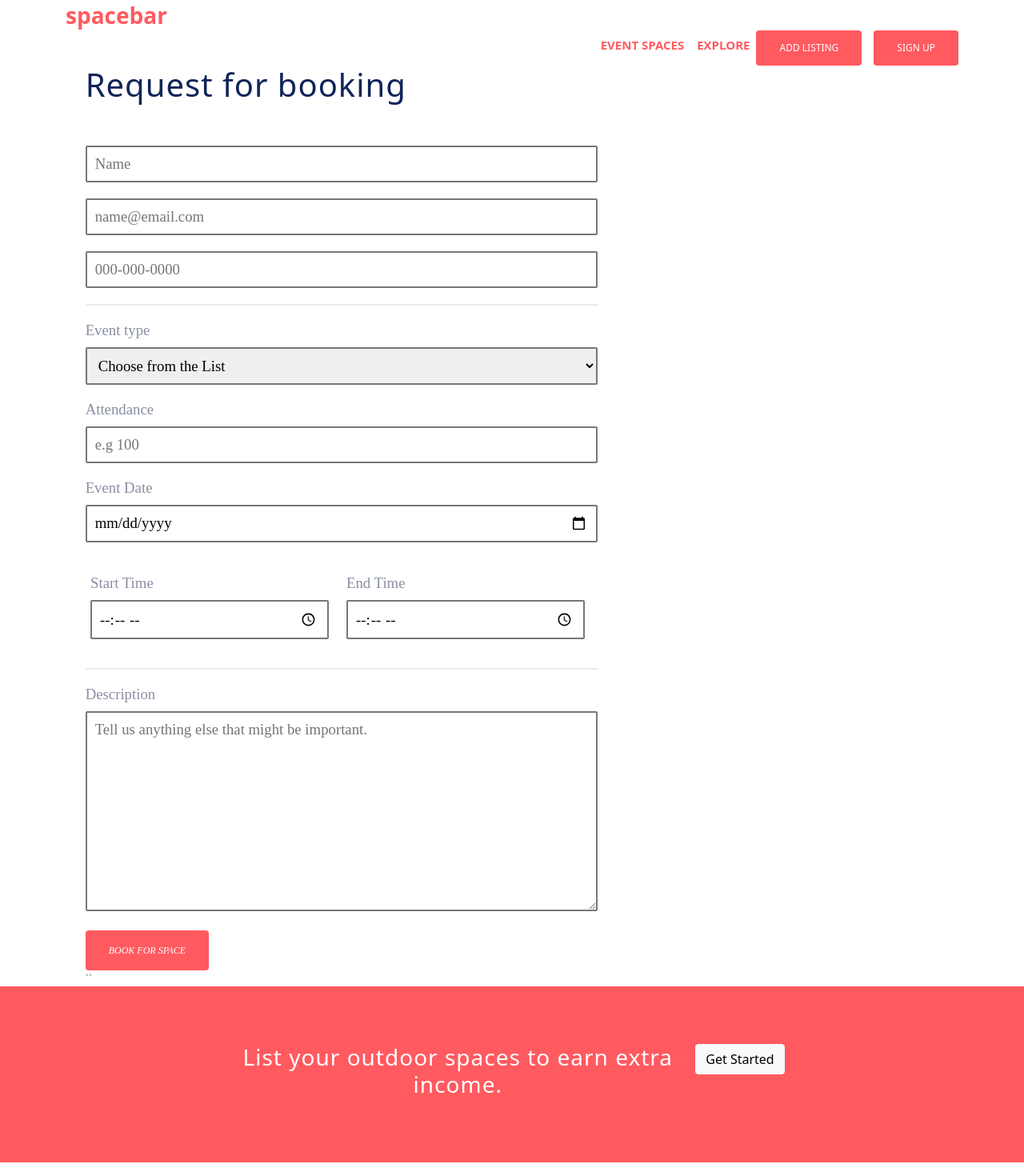
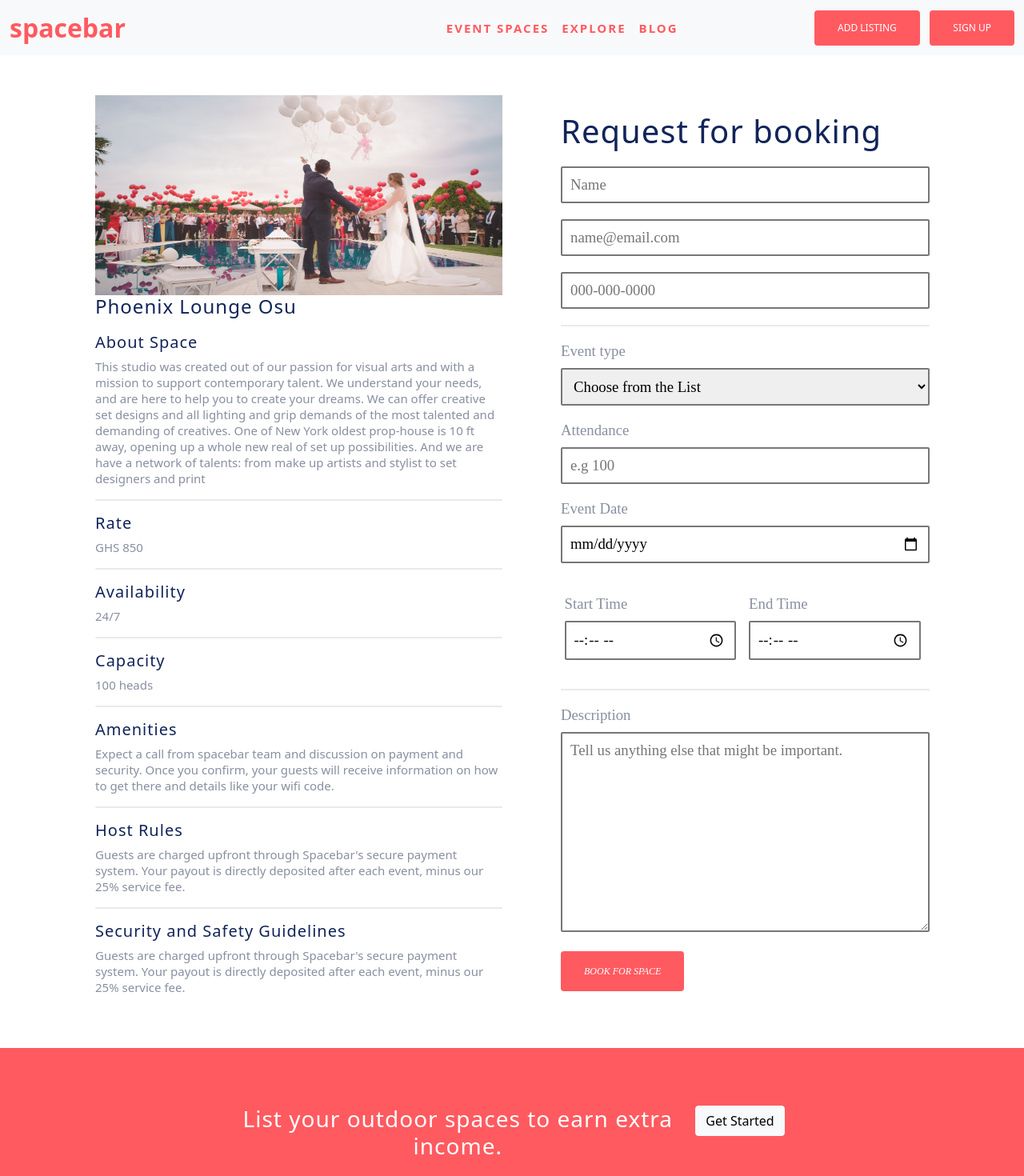
Before and after one commit to Setsofia-lab/spacebar, a React (Create React App) app: page /booking in a window 1280 px wide. Shown: the top 1470 px of the page at 80% size. Built offline with nearby package versions, Linux system fonts and the light colour scheme.

Commit message:
Navbar edits

```diff
--- a/src/components/Navbar.js
+++ b/src/components/Navbar.js
@@ -1,71 +1,43 @@
 import React from "react";
 import { useNavigate } from "react-router-dom";
+
 
 const Navbar = () => {
   const navigate = useNavigate();
   return (
-    <nav className=" navbar-fixed-top navbar-expand-lg">
-      <div className="container">
+    <div className="navbar navbar-expand-lg navbar-light bg-light">
+      <div className="container-fluid">
         <a
-          className="navbar-brand logo-text"
+          className="navbar-brand"
           href="#"
-          style={{ color: "#ff5a60", fontWeight: "700" }}
+          style={{ color: "#ff5a60", fontWeight: "700" , fontSize:"32px" }}
         >
           spacebar
         </a>
-        <div className="collapse navbar-collapse" id="navbarSupportedContent">
-          <ul className="navbar-nav ms-auto mb-2 mb-lg-0">
-            {/* <li className="nav-item">
-              <a
-                className="nav-link"
-                href="#home"
-                style={{ color: "#ff5a60", fontWeight: "bold" }}
-              >
-                HOME
-              </a>
-            </li> */}
+
+        <div className="collapse navbar-collapse" id="navbarSupportedContent" style={{paddingLeft:"30%"}}>
+          <ul className="navbar-nav me-auto mb-2 mb-lg-0">
             <li className="nav-item">
-              <a
-                className="nav-link pointer"
-                onClick={() => {
-                  navigate("spaces");
-                }}
-                style={{
-                  color: "#ff5a60",
-                  fontWeight: "bold",
-                }}
-              >
+              <a className="nav-link active" aria-current="page" href="#space">
                 EVENT SPACES
               </a>
             </li>
-            {/* <li className="nav-item">
-              <a
-                className="nav-link"
-                href="#services"
-                style={{ color: "#ff5a60", fontWeight: "bold" }}
-              >
-                OUR SERVICES
-              </a>
-            </li> */}
             <li className="nav-item">
               <a
-                className="nav-link"
+                className="nav-link active"
+                aria-current="page"
                 href="#explore"
-                style={{ color: "#ff5a60", fontWeight: "bold" }}
               >
                 EXPLORE
               </a>
             </li>
-            {/* <li className="nav-item">
-              <a
-                className="nav-link"
-                href="#contact"
-                style={{ color: "#ff5a60", fontWeight: "bold" }}
-              >
-                CONTACT
+            <li className="nav-item">
+              <a className="nav-link active" aria-current="page" href="#footer">
+                BLOG
               </a>
-            </li> */}
-            <li className="nav-item" style={{paddingRight:"15px"}}>
+            </li>
+          </ul>
+          <div className="ButtonHolder">
             <a
               href="#listing"
               className="btn btn-brand"
@@ -81,12 +53,11 @@ const Navbar = () => {
             >
               Add listing
             </a>
-            </li>
-            <li className="nav-item">
+
             <a
               href="#listing"
               onClick={() => {
-                  navigate("booking");
+                navigate("space");
               }}
               className="btn btn-brand"
               style={{
@@ -101,12 +72,88 @@ const Navbar = () => {
             >
               Sign Up
             </a>
-            </li>
-          </ul>
           </div>
         </div>
-    </nav>
+      </div>
+    </div>
   );
 };
 
 export default Navbar;
+
+{
+  /* <div className=ame="HomePageNav">
+      <div className=ame="SpacebarHeaderLogo">
+        {" "}
+        <a
+          className=ame="navbar-brand logo-text"
+          href="#"
+          style={{ color: "#ff5a60", fontWeight: "700" }}
+        >
+          spacebar
+        </a>
+      </div>
+      <div className=ame="HeaderOption">
+      <a
+          className=ame="nav-link pointer"
+          onClick={() => {
+            navigate("space");
+          }}
+          style={{ color: "#ff5a60", fontWeight: "bold" }}
+        >
+          EVENT SPACES
+        </a>
+        <a
+          className=ame="nav-link pointer"
+          href="#explore"
+          style={{ color: "#ff5a60", fontWeight: "bold" }}
+        >
+          EXPLORE
+        </a>
+        <a
+          className=ame="nav-link pointer"
+          href="#"
+          style={{ color: "#ff5a60", fontWeight: "bold" }}
+        >
+          BLOG
+        </a>
+      </div>
+      <div className=ame="ButtonHolder">
+        <a
+          href="#listing"
+          className=ame="btn btn-brand"
+          style={{
+            backgroundColor: "#ff5a60",
+            color: "#fff",
+            fontWeight: "500",
+            fontSize: "12px",
+            textTransform: "uppercase",
+            padding: "12px 28px",
+            borderRadius: "30",
+          }}
+        >
+          Add listing
+        </a>
+
+
+        <a
+          href="#listing"
+          onClick={() => {
+            navigate("space");
+          }}
+          className=ame="btn btn-brand"
+          style={{
+            backgroundColor: "#ff5a60",
+            color: "#fff",
+            fontWeight: "500",
+            fontSize: "12px",
+            textTransform: "uppercase",
+            padding: "12px 28px",
+            borderRadius: "30",
+          }}
+        >
+          Sign Up
+        </a>
+      </div>
+    </div> */
+}
--- a/src/components/eventSpace.js
+++ b/src/components/eventSpace.js
@@ -1,23 +1,57 @@
 import React from "react";
 
-const EventSpace = ({
-  image,
-  price,
-  name,
-  location,
-  capacity,
-}) => {
+
+const EventSpace = ({ image, price, name, location, capacity }) => {
   return (
     <div className="col-lg-4 col-sm-6 p-4">
-      <div>
-        <img src={image} alt="" style={{borderRadius:"10px"}} />
-      </div>
-      <div className="d-flex ">
-        <p className="h6" style={{ fontStyle: "italic ", fontSize: "20px" , marginRight:"40px" }}>{name}</p> <p className="h6" style={{ fontStyle: "italic ", fontSize: "20px" }}>{location}</p>
-      </div>
-      <div className="d-flex ">
-      <p style={{ fontStyle: "bold", fontSize: "18px" , marginRight:"40px"}}>{price}</p> <hr></hr>
-      <p style={{ fontStyle: "italic ", fontSize: "18px" , marginRight:"40px"}}>{capacity}</p>
+      <div className=" e-card">
+        <div className="e-card-image">
+          <img src={image} alt="" style={{ borderRadius: "10px" }} />
+        </div>
+        <div className=" e-card-body">
+          {" "}
+          <h5>{name}</h5>
+          <div className="d-flex justify-content-between">
+            <div
+              className=" e-card-text"
+              style={{ fontSize: "18", marginRight: "50px" }}
+            >
+              <h6>{location}</h6>
+            </div>
+            <div className=" e-card-text">
+              <h6>rating</h6>
+            </div>
+          </div>
+          <div className="d-flex justify-content-between">
+            <div
+              className=" e-card-text"
+              style={{ fontStyle: "italic ", marginRight: "50px" }}
+            >
+              <h6>{price}</h6>
+            </div>
+            <div className=" e-card-text">
+              <h6>{capacity}</h6>
+            </div>
+          </div>
+          <button
+            type="submit"
+            className="btn btn-brand"
+            style={{
+              backgroundColor: "#fff",
+              color: "#ff5a60",
+              fontWeight: "500",
+              fontSize: "16px",
+              textTransform: "uppercase",
+              padding: "12px 28px",
+              borderRadius: "30",
+              width: "100%",
+              border: "2px solid #ff5a60",
+            }}
+          >
+            {" "}
+            BOOK{" "}
+          </button>
+        </div>
       </div>
     </div>
   );
--- a/src/components/eventType.js
+++ b/src/components/eventType.js
@@ -5,14 +5,16 @@ const EventType = ({ image, type }) => {
   const navigate = useNavigate();
   return (
     <div className="col-lg-4 col-sm-6 p-4">
+      <div className="e-card-image">
       <div
         onClick={() => {
           navigate("space");
         }}
       >
-        <img src={image} alt="" style={{ borderRadius: "5px" }} />
+        <img src={image} alt="" style={{ borderRadius: "5px" , height:"150px"}} />
       </div>
-      <h4 >{type}</h4>
+      <div className="e-card-title"><h4 style={{ textAlign:"center" }}>{type}</h4></div>
+      </div>
     </div>
   );
 };
--- a/src/pages/booking.js
+++ b/src/pages/booking.js
@@ -10,9 +10,69 @@ function Booking() {
     <div>
       <Navbar />
 
-      <div>
-        <div className="col-lg-6 offset-lg-1">
-          <h1 style={{ fontWeight: "400", paddingBottom: "5%" }}>
+      <div className="container" style={{paddingTop:"50px", paddingBottom:"50px"}}>
+        <div className="d-flex justify-content-between">
+          <div className="container" style={{marginRight:"25px", marginLeft:"25px"}}>
+            <div className="row align-items-center">
+              <div className="col-lg-6">
+                <img src={require("../images/wedding.jpg")} alt="" style={{height:"250px"}} />
+                <h4
+                  style={{
+                    textAlign: "left",
+                    fontWeight: "400",
+                    paddingBottom: "2%",
+                  }}
+                >
+                  Phoenix Lounge Osu{" "}
+                </h4>
+
+                <h5>About Space</h5>
+                <p>
+                  This studio was created out of our passion for visual arts and
+                  with a mission to support contemporary talent. We understand
+                  your needs, and are here to help you to create your dreams. We
+                  can offer creative set designs and all lighting and grip
+                  demands of the most talented and demanding of creatives. One
+                  of New York oldest prop-house is 10 ft away, opening up a
+                  whole new real of set up possibilities. And we are have a
+                  network of talents: from make up artists and stylist to set
+                  designers and print{" "}
+                </p>
+                <hr></hr>
+                <h5>Rate</h5>
+                <p>GHS 850</p>
+                <hr></hr>
+                <h5>Availability</h5>
+                <p>24/7</p>
+                <hr></hr>
+                <h5>Capacity</h5>
+                <p>100 heads</p>
+                <hr></hr>
+                <h5>Amenities</h5>
+                <p>
+                  Expect a call from spacebar team and discussion on payment and
+                  security. Once you confirm, your guests will receive
+                  information on how to get there and details like your wifi
+                  code.
+                </p>
+                <hr></hr>
+                <h5>Host Rules</h5>
+                <p>
+                  Guests are charged upfront through Spacebar's secure payment
+                  system. Your payout is directly deposited after each event,
+                  minus our 25% service fee.
+                </p>
+                <hr></hr>
+                <h5>Security and Safety Guidelines</h5>
+                <p>
+                  Guests are charged upfront through Spacebar's secure payment
+                  system. Your payout is directly deposited after each event,
+                  minus our 25% service fee.
+                </p>
+              </div>
+              <div className="col-lg-6 " >
+                <div className="container" style={{marginRight:"25px", marginLeft:"25px"}}>
+                <h1 style={{ fontWeight: "400", paddingleft: "25%" }}>
                   Request for booking
                 </h1>
                 <form action="reservation.php" method="post">
@@ -48,17 +108,21 @@ function Booking() {
                   <hr></hr>
                   <div className="elem-group">
                     <label for="event-selection">Event type</label>
-              <select id="event-selection" name="event-selection" required>
+                    <select
+                      id="event-selection"
+                      name="event-selection"
+                      required
+                    >
                       <option value="">Choose from the List</option>
                       <option value="connecting">Party</option>
-                <option value="adjoining">Party</option>
-                <option value="adjacent">Party</option>
-                <option value="adjacent">Party</option>
-                <option value="adjacent">Party</option>
-                <option value="adjacent">Party</option>
-                <option value="adjacent">Party</option>
-                <option value="adjacent">Party</option>
-                <option value="adjacent">Party</option>
+                      <option value="adjoining">Wedding</option>
+                      <option value="adjacent">Coporate Meeting</option>
+                      <option value="adjacent">Bridal Shower</option>
+                      <option value="adjacent">Video Shoot</option>
+                      <option value="adjacent">Photo Shoot</option>
+                      <option value="adjacent">Funeral</option>
+                      <option value="adjacent">Networking Event</option>
+                      <option value="adjacent">Other</option>
                     </select>
                   </div>
                   <div className="elem-group ">
@@ -74,11 +138,21 @@ function Booking() {
                   </div>
                   <div className="elem-group">
                     <label for="date">Event Date</label>
-              <input type="date" id="checkin-date" name="checkin" required />
+                    <input
+                      type="date"
+                      id="checkin-date"
+                      name="checkin"
+                      required
+                    />
                   </div>
                   <div className="elem-group inlined">
                     <label for="start-time">Start Time</label>
-              <input type="time" id="start-time" name="start-time" required />
+                    <input
+                      type="time"
+                      id="start-time"
+                      name="start-time"
+                      required
+                    />
                   </div>
                   <div className="elem-group inlined">
                     <label for="end-date">End Time</label>
@@ -110,7 +184,10 @@ function Booking() {
                     <i className="fa fa-search"> Book for Space</i>
                   </button>
                 </form>
-          ``
+                </div>
+              </div>
+            </div>
+          </div>
         </div>
       </div>
 
@@ -135,7 +212,7 @@ function Booking() {
         </div>
       </section>
 
-   <Footer/>
+      <Footer />
     </div>
   );
 }
--- a/src/pages/spaces.js
+++ b/src/pages/spaces.js
@@ -66,10 +66,7 @@ function Space() {
 
       <div className="container">
         <div className="row align-items-center">
-          <div className="col-12 section-intro">
-            <div className="hline"></div>
-          </div>
-          <div className="col-lg-4">
+          <div className="col-lg-4" style={{paddingTop:"50px"}}>
             <img src={require("../images/clubs.jpg")} alt="" />
           </div>
           <div className="col-lg-6 offset-lg-1">
--- a/src/styles/style.css
+++ b/src/styles/style.css
@@ -1,10 +1,38 @@
-@import url('https://fonts.googleapis.com/css2?family=Montserrat+Alternates:ital,wght@0,300;0,500;1,600&display=swap');
+@import url("https://fonts.googleapis.com/css2?family=Montserrat+Alternates:ital,wght@0,300;0,500;1,600&display=swap");
 
 body {
   line-height: normal;
   color: #898fa1;
   font-size: 15px;
   font-family: "Montserrat Alternates" sans-serif;
+}
+
+.HomePageNav {
+  height: 85px;
+  display: flex;
+  width: 100%;
+  /* padding: 0px 20px 0px 20px; */
+  padding-right: 20px;
+  padding-left: 20px;
+  justify-content: space-between;
+  align-items: center;
+  background-color: #fff;
+}
+
+.HeaderOption {
+  display: flex;
+  width: 35%;
+  justify-content: space-between;
+}
+
+.ButtonHolder {
+  display: flex;
+  width: 250px;
+  justify-content: space-between;
+}
+
+.ButtonHolder > h3 {
+  margin-right: 30px;
 }
 
 h1,
@@ -33,7 +61,7 @@ small {
 }
 
 section {
-  padding-top: 5%;
+  padding-top: 2%;
   padding-bottom: 5%;
 }
 /* .navbar {
@@ -60,35 +88,47 @@ section {
   background-attachment: fixed;
   align-items: center;
   animation-name: background-images;
-  animation-duration: 10s;
+  animation-duration: 25s;
   animation-iteration-count: infinite;
-  animation-direction: normal;
+  animation-direction: reverse;
 }
 
 @keyframes background-images {
   0% {
-    background-image: linear-gradient(hsla(0, 4%, 33%, 0.8), hsla(0, 4%, 33%, 0.8)),
-      url(../images/background2.jpg);
+    background-image:
+    /* linear-gradient(
+        hsla(0, 4%, 33%, 0.8),
+        hsla(0, 4%, 33%, 0.8)
+      ), */ url(../images/b2.jpg);
   }
   25% {
-    background-image: linear-gradient(hsla(0, 4%, 33%, 0.8), hsla(0, 4%, 33%, 0.8)),
-      url(../images/b1.jpg);
+    background-image:
+    /* linear-gradient(
+        hsla(0, 4%, 33%, 0.8),
+        hsla(0, 4%, 33%, 0.8)
+      ), */ url(../images/b1.jpg);
   }
-  /* 50% {
-    background-image: linear-gradient(hsla(0, 4%, 33%, 0.8), hsla(0, 4%, 33%, 0.8)),
-      url(../images/b2.jpg);
-  } */
+  50% {
+    background-image:
+    /* linear-gradient(hsla(0, 4%, 33%, 0.8), hsla(0, 4%, 33%, 0.8)), */ url(../images/b2.jpg);
+  }
   75% {
-    background-image: linear-gradient(hsla(0, 4%, 33%, 0.8), hsla(0, 4%, 33%, 0.8)),
-      url(../images/b3.jpg);
+    background-image:
+     /* linear-gradient(
+        hsla(0, 4%, 33%, 0.8),
+        hsla(0, 4%, 33%, 0.8)
+      ), */ url(../images/b3.jpg);
   }
   100% {
-    background-image: linear-gradient(hsla(0, 4%, 33%, 0.8), hsla(0, 4%, 33%, 0.8)),
-      url(../images/background1.jpg);
+    background-image:
+    /* linear-gradient(
+        hsla(0, 4%, 33%, 0.8),
+        hsla(0, 4%, 33%, 0.8)
+      ), */ url(../images/background1.jpg);
   }
 }
 
-.icon-box {
+/* .icon-box {
   width: 60px;
   height: 60px;
   background-color: #ff5a60;
@@ -99,7 +139,7 @@ section {
   justify-content: center;
   font-size: 32px;
   flex: none;
-}
+} */
 
 form .form-control {
   border-radius: 0;
```
Also changed, not shown: src/pages/homepage.js (+16 -12 lines), src/images/b2.jpg (added). Lines whose indentation alone changed are shown as unchanged.
